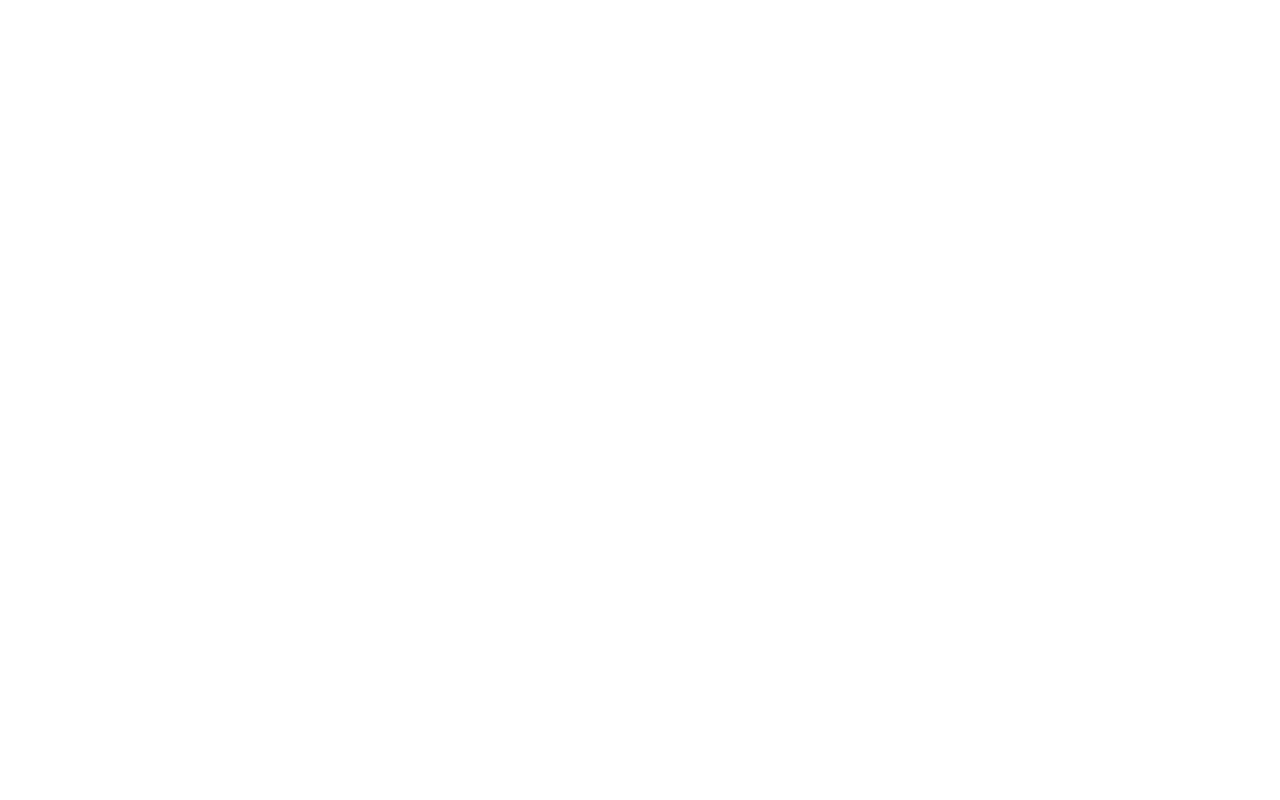
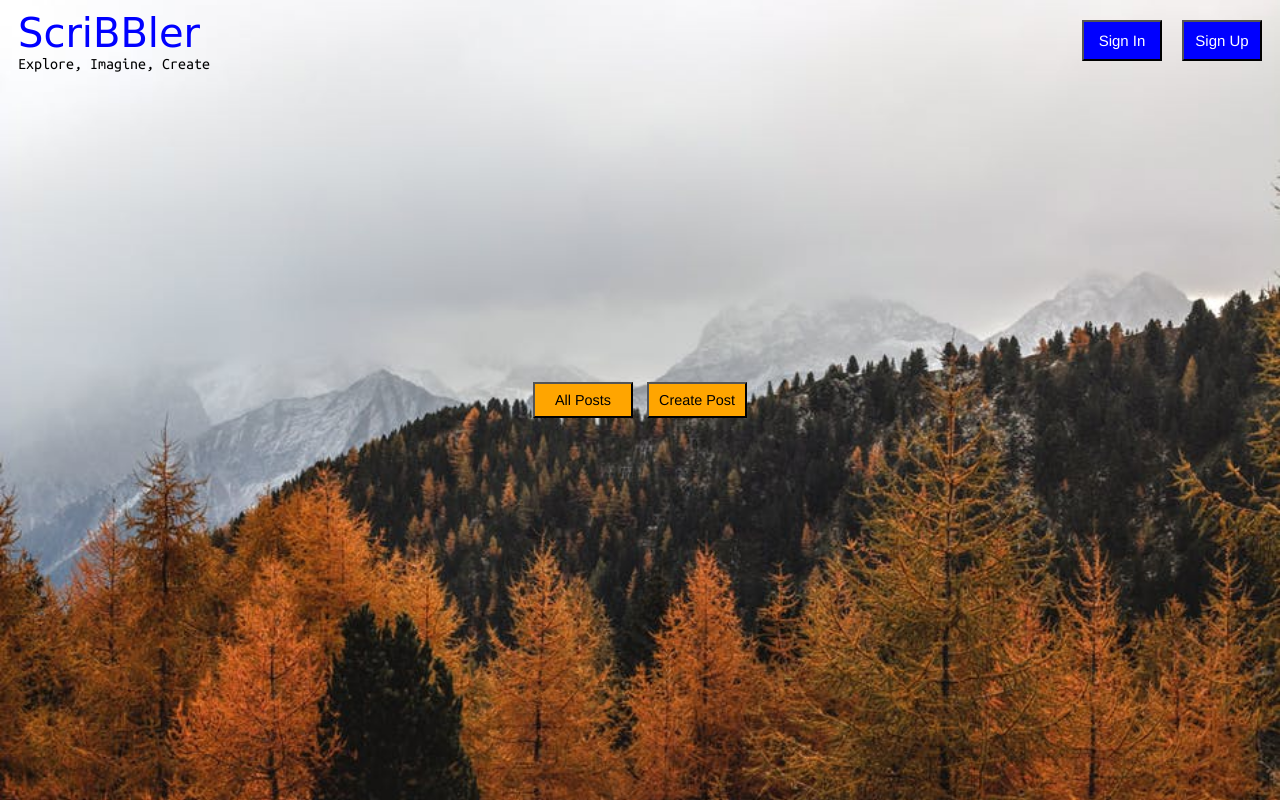
Before and after one commit to swaroopmalladidev/ScriBBler, a plain HTML site: page index.html in a window 1280 px wide. Drawn offline with Linux system fonts and the light colour scheme; a web font is replaced by a local one.

Commit message:
add Header and Post Buttons with relevant CSS

```diff
--- a/index.html
+++ b/index.html
@@ -1,13 +1,39 @@
 <!DOCTYPE html>
-<html>
+<html lang="en">
 
 <head>
-    <!-- TODO: Include Font Awesome file here -->
-    <!-- TODO: Include Google Fonts file here -->
+    <meta charset="UTF-8">
+    <meta name="viewport" content="width=device-width, initial-scale=1.0">
+    <meta http-equiv="X-UA-Compatible" content="ie=edge">
+    <title>ScriBBler</title>
+
+    <!--Google Fonts-->
+    <link href="https://fonts.googleapis.com/css?family=Montez&display=swap" rel="stylesheet">
+    <link href="https://fonts.googleapis.com/css?family=Ubuntu+Mono&display=swap" rel="stylesheet">
+
+    <!--External Stylesheets used in the application-->
+    <link href='styles\common.css' rel='stylesheet' type='text/css'>
+    <link href='styles\index.css' rel='stylesheet' type='text/css'>
 </head>
 
 <body>
     <!-- TODO: Include all your code for the header and home page here -->
+    <div id="container">
+        <!--Header Code-->
+        <div class="header">
+            <input class="headerButton" type="button" value="Sign Up">
+            <input class="headerButton" type="button" value="Sign In">
+            <p id="siteLogo">ScriBBler</p>
+            <p id="subHeading">Explore, Imagine, Create</p>
+        </div>
+
+        <!--Post Buttons Code-->
+        <div id="postButtons">
+            <input class="postBttn" type="button" value="All Posts">
+            <input class="postBttn" type="button" value="Create Post">
+
+        </div>
+    </div>
 </body>
 
 </html>
--- a/styles/common.css
+++ b/styles/common.css
@@ -0,0 +1,26 @@
+#siteLogo{
+  font-family: 'Montez', cursive;
+  font-size: 40px;
+  text-align: left;
+  color: blue;
+  margin: auto;
+  margin: 10px 10px 0px 10px;
+}
+
+#subHeading{
+  font-family: 'Ubuntu Mono', monospace;
+  margin: 0 10px 0 10px;
+}
+
+.headerButton{
+  text-align: center;
+  background: blue;
+  color: white;
+  width: 80px;
+  padding: 10px;
+  font-size: 15px;
+  float: right;
+  cursor: pointer;
+  margin: 10px 10px 10px 10px;
+  font-family: 'Helvetica', sans-serif;
+}
--- a/styles/index.css
+++ b/styles/index.css
@@ -0,0 +1,27 @@
+body{
+    background: url('../images/background.jpg');
+    background-size: cover;
+    background-repeat: no-repeat;
+    overflow:hidden;
+    display: block;
+    background-position: center;
+    background-attachment: fixed;
+  }
+
+  #postButtons {
+    position: absolute;
+    left: 50%;
+    top: 50%;
+    transform: translate(-50%, -50%);
+}
+
+.postBttn{
+    text-align: center;
+    background: orange;
+    width: 100px;
+    padding: 8px;
+    margin: 0 5px;
+    font-size: 90%;
+    cursor: pointer;
+    font-family: Helvetica, sans-serif;
+}
```
